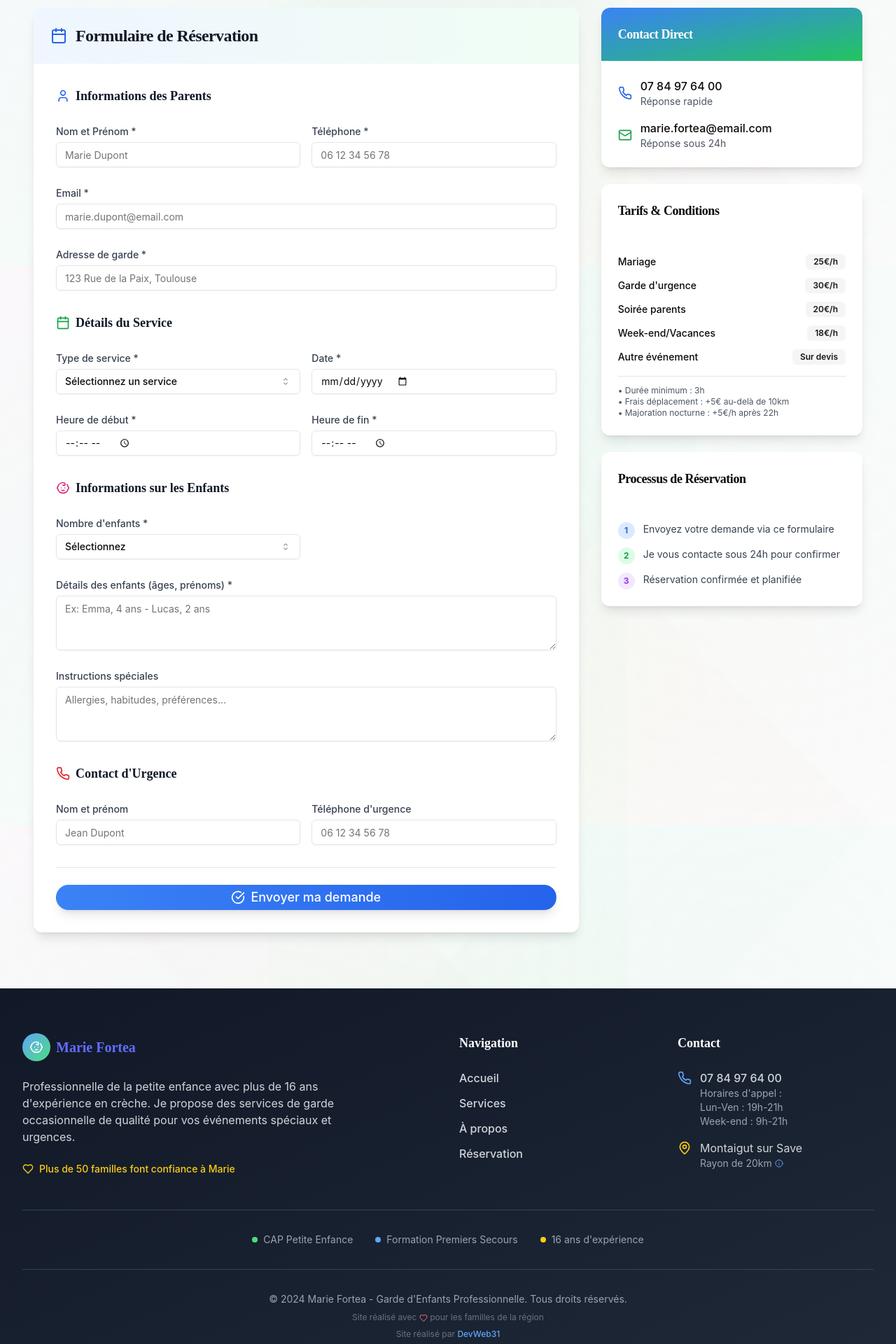
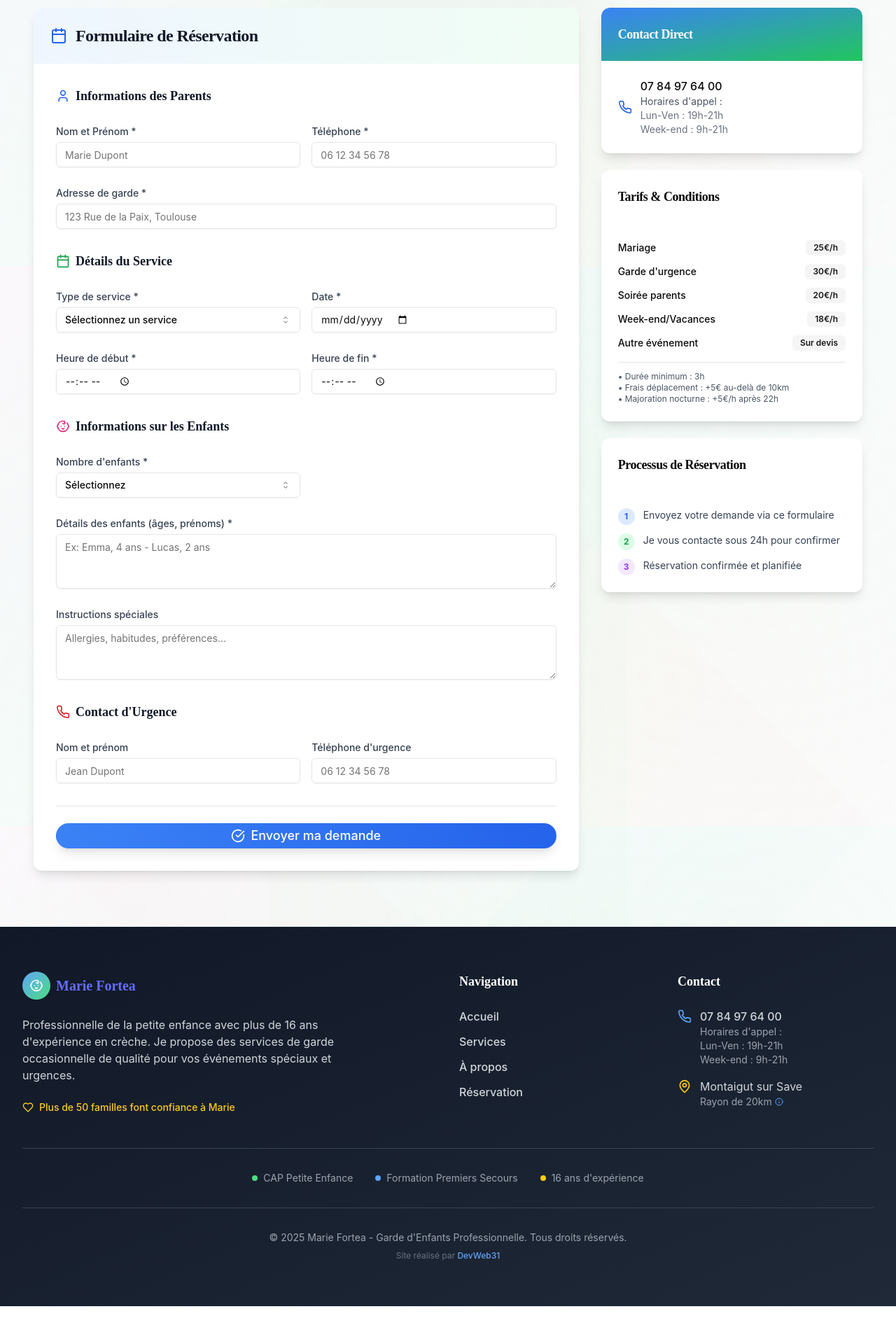
Before and after one commit to DevWeb31/marie-fortea, a React (Vite) app: page /booking in a window 1280 px wide. Shown: the part 420-2340 px from the top of the page at 70% size. After the commit the page ends 2286 px from the top, so only its background shows below. Built offline with nearby package versions, Linux system fonts and the light colour scheme.

Commit message:
📱 BOOKING PAGE UPDATED : suppression du champ email et ajout des horaires d'appel détaillés (Lun-Ven 19h-21h, Week-end 9h-21h) dans la sidebar de contact

```diff
--- a/src/components/Footer.tsx
+++ b/src/components/Footer.tsx
@@ -135,15 +135,11 @@ const Footer = () => {
 
         {/* Copyright */}
         <div className="mt-6 border-t border-gray-700 pt-6 text-center sm:mt-8 sm:pt-8">
-          <p className="font-['Inter'] text-xs text-gray-400 sm:text-sm">
-            © 2024 Marie Fortea - Garde d'Enfants Professionnelle. Tous droits
-            réservés.
-          </p>
+                      <p className="font-['Inter'] text-xs text-gray-400 sm:text-sm">
+              © {new Date().getFullYear()} Marie Fortea - Garde d'Enfants Professionnelle. Tous droits
+              réservés.
+            </p>
                       <p className="mt-1 text-xs text-gray-500 sm:mt-2">
-              Site réalisé avec <Heart className="inline h-3 w-3 text-red-400" />{' '}
-              pour les familles de la région
-            </p>
-            <p className="mt-1 text-xs text-gray-500 sm:mt-2">
               Site réalisé par{' '}
               <a
                 href="https://www.devweb31.fr"
--- a/src/pages/Booking.tsx
+++ b/src/pages/Booking.tsx
@@ -20,7 +20,6 @@ import {
   Baby,
   MapPin,
   Phone,
-  Mail,
   User,
   MessageSquare,
   CheckCircle,
@@ -33,7 +32,6 @@ const Booking = () => {
   const [isSubmitting, setIsSubmitting] = useState(false);
   const [formData, setFormData] = useState({
     parentName: '',
-    parentEmail: '',
     parentPhone: '',
     address: '',
     serviceType: '',
@@ -68,7 +66,6 @@ const Booking = () => {
       // Reset form
       setFormData({
         parentName: '',
-        parentEmail: '',
         parentPhone: '',
         address: '',
         serviceType: '',
@@ -188,25 +185,7 @@ const Booking = () => {
                       </div>
                     </div>
 
-                    <div>
-                      <Label
-                        htmlFor="parentEmail"
-                        className="text-xs font-medium text-gray-700 dark:text-gray-300 sm:text-sm"
-                      >
-                        Email *
-                      </Label>
-                      <Input
-                        id="parentEmail"
-                        type="email"
-                        value={formData.parentEmail}
-                        onChange={e =>
-                          handleInputChange('parentEmail', e.target.value)
-                        }
-                        placeholder="marie.dupont@email.com"
-                        required
-                        className="mt-1"
-                      />
-                    </div>
+
 
                     <div>
                       <Label
@@ -495,18 +474,13 @@ const Booking = () => {
                       07 84 97 64 00
                     </div>
                     <div className="text-xs text-gray-600 sm:text-sm">
-                      Réponse rapide
+                      Horaires d'appel :
                     </div>
-                  </div>
-                </div>
-                <div className="flex items-center space-x-3">
-                  <Mail className="h-4 w-4 flex-shrink-0 text-green-600 sm:h-5 sm:w-5" />
-                  <div>
-                    <div className="break-all text-sm font-medium sm:text-base">
-                      marie.fortea@email.com
+                    <div className="text-xs text-gray-500 sm:text-sm">
+                      Lun-Ven : 19h-21h
                     </div>
-                    <div className="text-xs text-gray-600 sm:text-sm">
-                      Réponse sous 24h
+                    <div className="text-xs text-gray-500 sm:text-sm">
+                      Week-end : 9h-21h
                     </div>
                   </div>
                 </div>
```
